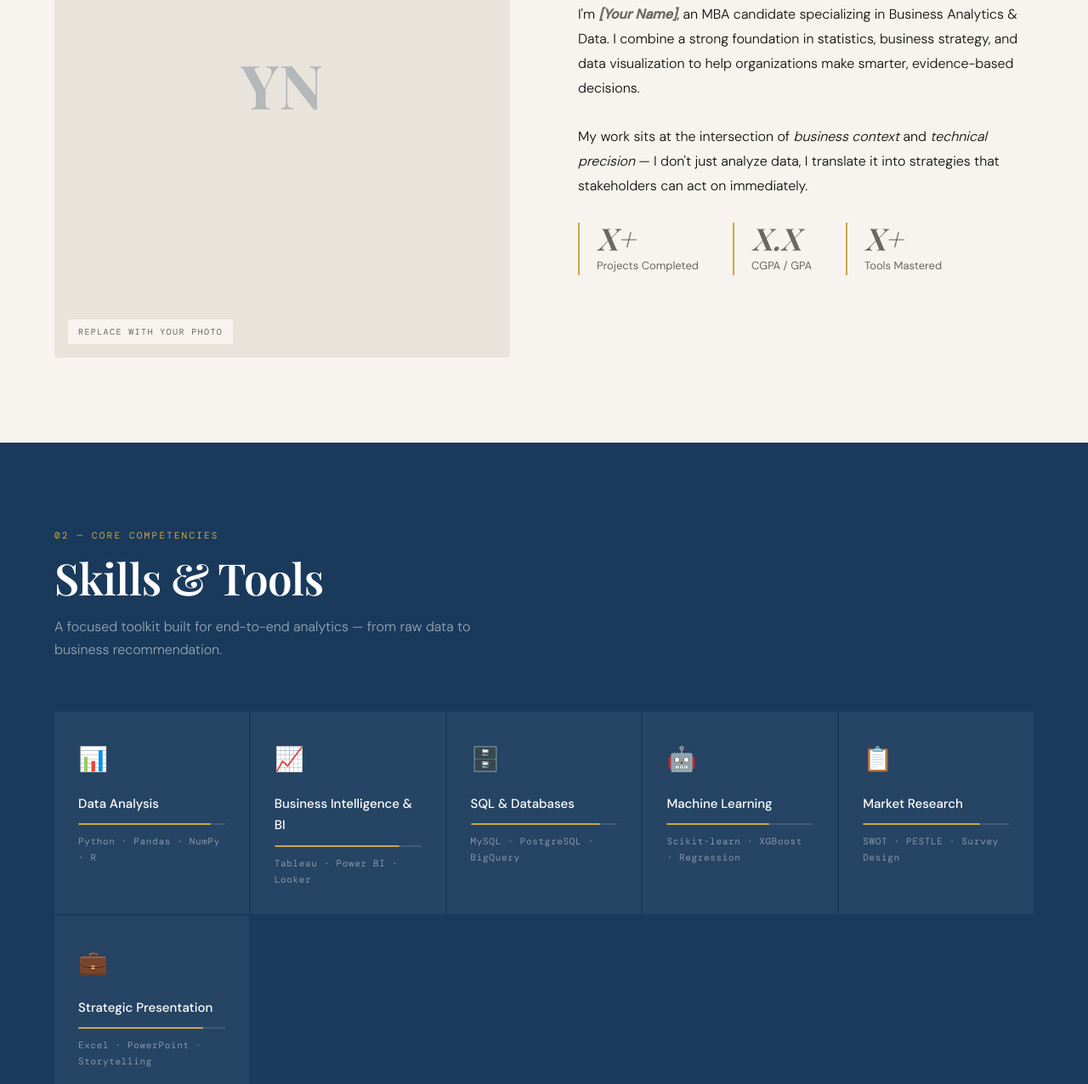
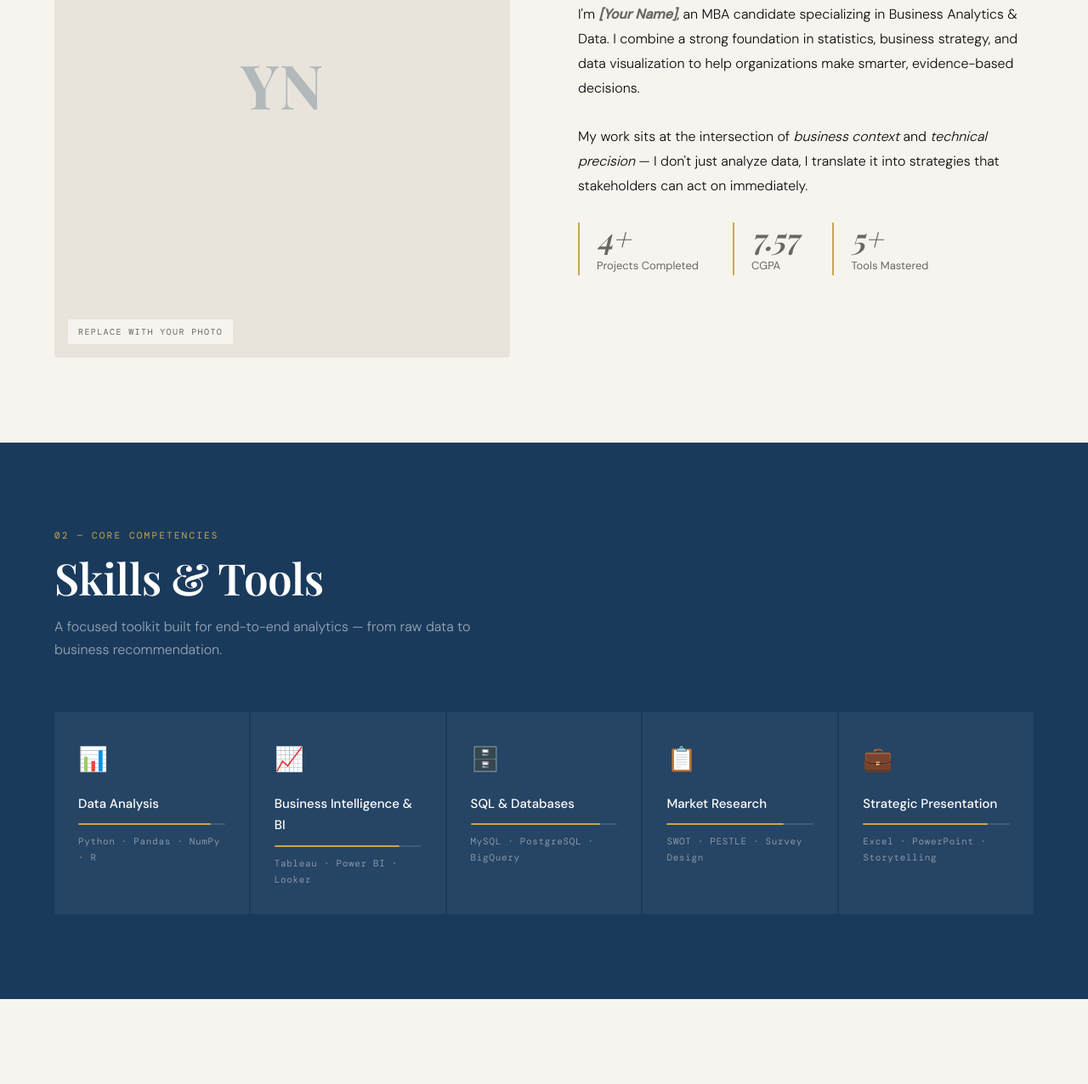
Before and after one commit to Mugilarasi-BA/Portfolio, a plain HTML site: page index.html in a window 1280 px wide. Shown: the part 1153-2429 px from the top of the page at 85% size. Drawn offline with nearby package versions, Linux system fonts and the light colour scheme.

Commit message:
new update

```diff
--- a/index.html
+++ b/index.html
@@ -499,7 +499,7 @@
   <div class="hero-grid-bg"></div>
   <div class="hero-badge">MBA · Business Analytics & Data</div>
   <h1 class="hero-name">
-    [Your<br><span>Full Name]</span>
+    [Mugilarasi<br><span>MBA]</span>
   </h1>
   <p class="hero-sub">Data-driven MBA graduate turning complex business problems into clear, actionable insights through analytics, visualization, and strategy.</p>
   <div class="hero-cta">
@@ -533,15 +533,15 @@
       </div>
       <div style="display:flex; gap:40px; flex-wrap:wrap;">
         <div class="about-stat">
-          <div class="stat-number"><span class="placeholder-text">X+</span></div>
+          <div class="stat-number"><span class="placeholder-text">4+</span></div>
           <div class="stat-label">Projects Completed</div>
         </div>
         <div class="about-stat">
-          <div class="stat-number"><span class="placeholder-text">X.X</span></div>
-          <div class="stat-label">CGPA / GPA</div>
+          <div class="stat-number"><span class="placeholder-text">7.57</span></div>
+          <div class="stat-label">CGPA</div>
         </div>
         <div class="about-stat">
-          <div class="stat-number"><span class="placeholder-text">X+</span></div>
+          <div class="stat-number"><span class="placeholder-text">5+</span></div>
           <div class="stat-label">Tools Mastered</div>
         </div>
       </div>
@@ -572,12 +572,6 @@
       <div class="skill-name">SQL & Databases</div>
       <div class="skill-bar-bg"><div class="skill-bar-fill" style="width:88%;animation-delay:0.3s"></div></div>
       <div class="skill-tools">MySQL · PostgreSQL · BigQuery</div>
-    </div>
-    <div class="skill-card">
-      <div class="skill-icon">🤖</div>
-      <div class="skill-name">Machine Learning</div>
-      <div class="skill-bar-bg"><div class="skill-bar-fill" style="width:70%;animation-delay:0.4s"></div></div>
-      <div class="skill-tools">Scikit-learn · XGBoost · Regression</div>
     </div>
     <div class="skill-card">
       <div class="skill-icon">📋</div>
```
